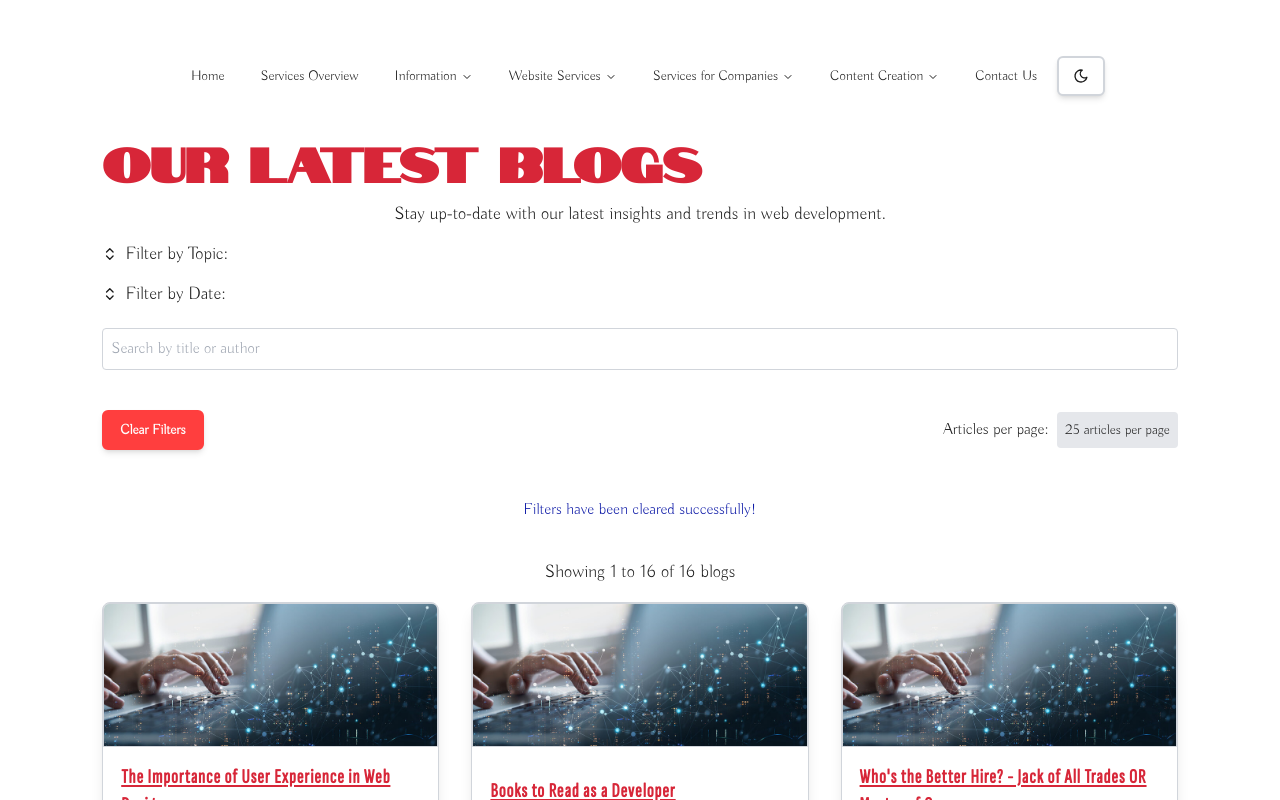
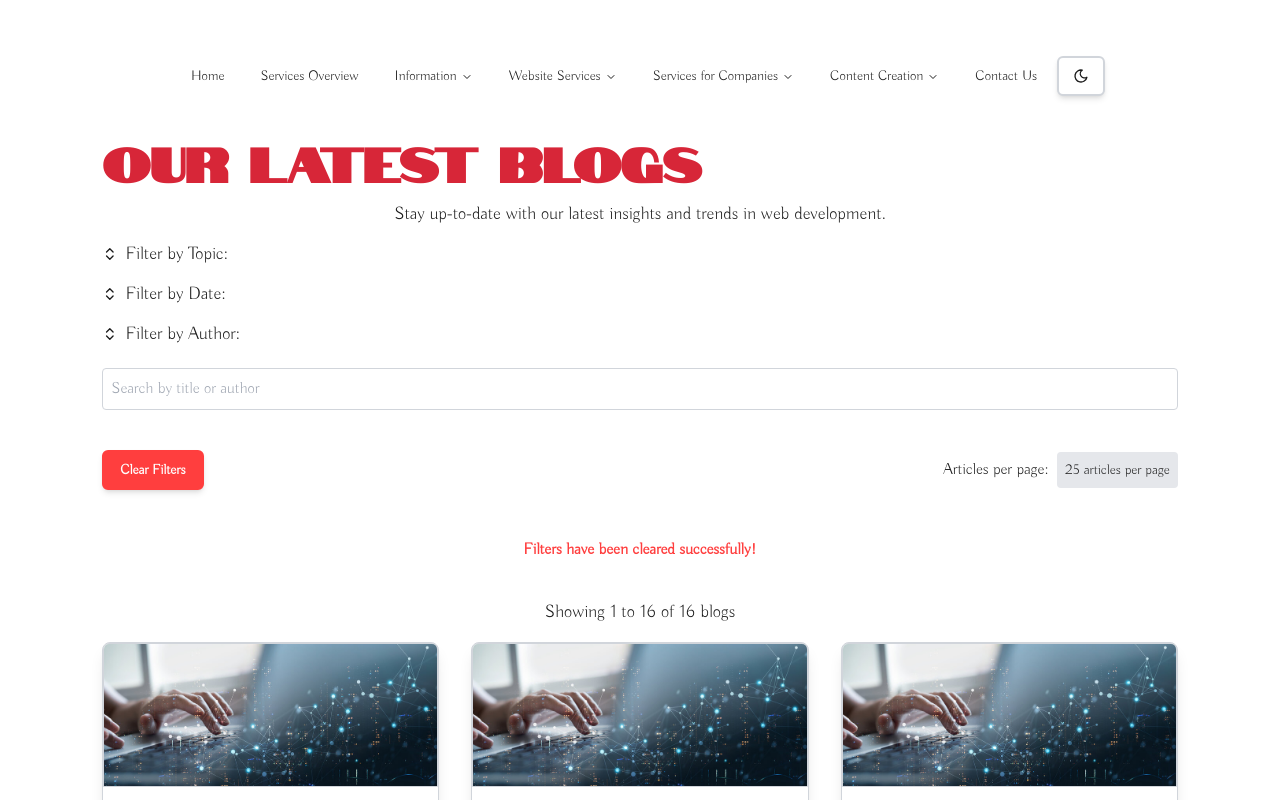
Before and after one commit to tmchuynh/phoenix-code-studio, a Next.js app: page /blog in a window 1280 px wide. Both pictures are taken after a click on the button "Clear Filters". Shown: the top 800 px of the page. Built offline with nearby package versions, Linux system fonts and the light colour scheme.

Commit message:
update filterting options

```diff
--- a/src/app/blog/page.tsx
+++ b/src/app/blog/page.tsx
@@ -1,40 +1,42 @@
 "use client";
 import { Button } from "@/components/ui/button";
-import { blogs } from "@/lib/constants";
-import { Checkbox } from "@mui/material";
-import { useRouter } from "next/navigation";
-import { FC, useEffect, useState } from "react";
 import {
   Collapsible,
   CollapsibleContent,
   CollapsibleTrigger,
 } from "@/components/ui/collapsible";
-import { ChevronsUpDown } from "lucide-react";
-import {
-  Pagination,
-  PaginationNext,
-  PaginationPrevious,
-} from "@/components/ui/pagination";
 import {
   DropdownMenu,
   DropdownMenuContent,
   DropdownMenuItem,
   DropdownMenuTrigger,
 } from "@/components/ui/dropdown-menu";
+import {
+  Pagination,
+  PaginationNext,
+  PaginationPrevious,
+} from "@/components/ui/pagination";
+import { blogs } from "@/lib/constants";
+import { Checkbox } from "@mui/material";
+import { ChevronsUpDown } from "lucide-react";
+import { useRouter } from "next/navigation";
+import { FC, useEffect, useState } from "react";
 
 const BlogDisplayPage: FC = () => {
   const router = useRouter();
-  const [topicIsOpen, setTopicIsOpen] = useState(false);
-  const [dateIsOpen, setDateIsOpen] = useState(false);
+
+  const [openCollapsible, setOpenCollapsible] = useState<string | null>(null);
 
   const [searchQuery, setSearchQuery] = useState("");
   const [filteredBlogs, setFilteredBlogs] = useState(blogs);
   const [selectedDates, setSelectedDates] = useState<string[]>([]);
+  const [selectedAuthors, setSelectedAuthors] = useState<string[]>([]);
   const [noResults, setNoResults] = useState(false);
   const [selectedTopics, setSelectedTopics] = useState<string[]>([]);
   const [dropdownOpen, setDropdownOpen] = useState({
     topic: false,
     date: false,
+    author: false,
   });
   const [filtersCleared, setFiltersCleared] = useState(false);
 
@@ -63,17 +65,33 @@ const BlogDisplayPage: FC = () => {
   // Calculate total pages
   const totalPages = Math.ceil(filteredBlogs.length / articlesPerPage);
 
+  // Manage which collapsible is open
+  const handleCollapsibleChange = (
+    collapsible: "topic" | "date" | "author"
+  ) => {
+    setOpenCollapsible(openCollapsible === collapsible ? null : collapsible); // Toggle the collapsible or close it
+  };
+
   const handleFilter = () => {
     let filtered = blogs;
 
+    // Filter by topics
     if (selectedTopics.length > 0) {
       filtered = filtered.filter((blog) =>
         blog.topics.some((topic) => selectedTopics.includes(topic))
       );
     }
 
+    // Filter by dates
     if (selectedDates.length > 0) {
       filtered = filtered.filter((blog) => selectedDates.includes(blog.date));
+    }
+
+    // Filter by authors
+    if (selectedAuthors.length > 0) {
+      filtered = filtered.filter((blog) =>
+        selectedAuthors.includes(blog.author)
+      );
     }
 
     // Apply search query filter
@@ -106,7 +124,9 @@ const BlogDisplayPage: FC = () => {
   const clearFilters = () => {
     setSelectedTopics([]);
     setSelectedDates([]);
+    setSelectedAuthors([]);
     setSearchQuery("");
+    setOpenCollapsible(null);
     setNoResults(false);
     setFiltersCleared(true);
     setFilteredBlogs(blogs);
@@ -115,6 +135,7 @@ const BlogDisplayPage: FC = () => {
 
   const topics = Array.from(new Set(blogs.flatMap((blog) => blog.topics)));
   const dates = Array.from(new Set(blogs.map((blog) => blog.date)));
+  const authors = Array.from(new Set(blogs.map((blog) => blog.author)));
 
   const handleTopicChange = (updatedTopics: string[]) => {
     setSelectedTopics(updatedTopics);
@@ -122,9 +143,9 @@ const BlogDisplayPage: FC = () => {
 
   useEffect(() => {
     handleFilter();
-  }, [selectedTopics, selectedDates, searchQuery]);
+  }, [selectedTopics, selectedDates, selectedAuthors, searchQuery]);
 
-  function handleOpen(dropdown: "topic" | "date") {
+  function handleOpen(dropdown: "topic" | "date" | "author") {
     setDropdownOpen({
       ...dropdownOpen,
       [dropdown]: !dropdownOpen[dropdown],
@@ -138,6 +159,17 @@ const BlogDisplayPage: FC = () => {
       handleTopicChange(selectedTopics.filter((t) => t !== topic));
     }
     handleOpen("topic");
+  };
+
+  const handleAuthorCheckboxChange = (author: string, checked: boolean) => {
+    if (checked) {
+      setSelectedAuthors((prevAuthors) => [...prevAuthors, author]);
+    } else {
+      setSelectedAuthors((prevAuthors) =>
+        prevAuthors.filter((t) => t !== author)
+      );
+    }
+    handleOpen("author");
   };
 
   const handleDateCheckboxChange = (date: string, checked: boolean) => {
@@ -165,8 +197,8 @@ const BlogDisplayPage: FC = () => {
             {/* Topic Filter */}
             <div className="flex flex-wrap items-center">
               <Collapsible
-                open={topicIsOpen}
-                onOpenChange={setTopicIsOpen}
+                open={openCollapsible === "topic"}
+                onOpenChange={() => handleCollapsibleChange("topic")}
                 className="w-full space-y-2"
               >
                 <div className="flex items-center justify-between space-x-4">
@@ -207,8 +239,8 @@ const BlogDisplayPage: FC = () => {
             {/* Date Filter */}
             <div className="flex flex-wrap items-center">
               <Collapsible
-                open={dateIsOpen}
-                onOpenChange={setDateIsOpen}
+                open={openCollapsible === "date"}
+                onOpenChange={() => handleCollapsibleChange("date")}
                 className="w-full space-y-2"
               >
                 <div className="flex items-center justify-between space-x-4">
@@ -250,6 +282,48 @@ const BlogDisplayPage: FC = () => {
                           </label>
                         </div>
                       ))}
+                  </div>
+                </CollapsibleContent>
+              </Collapsible>
+            </div>
+
+            {/* Author Filter */}
+            <div className="flex flex-wrap items-center">
+              <Collapsible
+                open={openCollapsible === "author"}
+                onOpenChange={() => handleCollapsibleChange("author")}
+                className="w-full space-y-2"
+              >
+                <div className="flex items-center justify-between space-x-4">
+                  <CollapsibleTrigger asChild>
+                    <div className="flex items-center w-full">
+                      <ChevronsUpDown className="h-4 w-4" />
+                      <label htmlFor="author" className="ml-2 text-lg w-full">
+                        Filter by Author:
+                      </label>
+                      <span className="sr-only">Toggle</span>
+                    </div>
+                  </CollapsibleTrigger>
+                </div>
+                <CollapsibleContent className="space-y-2">
+                  <div className="grid grid-cols-1 md:grid-cols-2 lg:grid-cols-3 xl:grid-cols-4 justify-start items-start w-full">
+                    {authors.sort().map((author) => (
+                      <div key={author} className="flex items-center mr-1">
+                        <Checkbox
+                          checked={selectedAuthors.includes(author)}
+                          onChange={(e) =>
+                            handleAuthorCheckboxChange(author, e.target.checked)
+                          }
+                        />
+                        <label
+                          htmlFor={author}
+                          className="ml-2"
+                          onClick={() => handleOpen("author")}
+                        >
+                          {author}
+                        </label>
+                      </div>
+                    ))}
                   </div>
                 </CollapsibleContent>
               </Collapsible>
@@ -319,7 +393,7 @@ const BlogDisplayPage: FC = () => {
           {/* Confirmation Text for Filters Cleared */}
           <div className="mt-4 text-center">
             {filtersCleared && (
-              <p className="text-secondary m-0 p-0">
+              <p className="text-destructive font-extrabold text-md m-0 p-0">
                 Filters have been cleared successfully!
               </p>
             )}
@@ -328,7 +402,7 @@ const BlogDisplayPage: FC = () => {
           {/* No results warning */}
           <div className="mt-4 text-center">
             {noResults && (
-              <p className="text-destructive m-0">
+              <p className="text-destructive font-extrabold text-md m-0 p-0">
                 No blogs match your selected filters. Filters have been cleared.
               </p>
             )}
```
